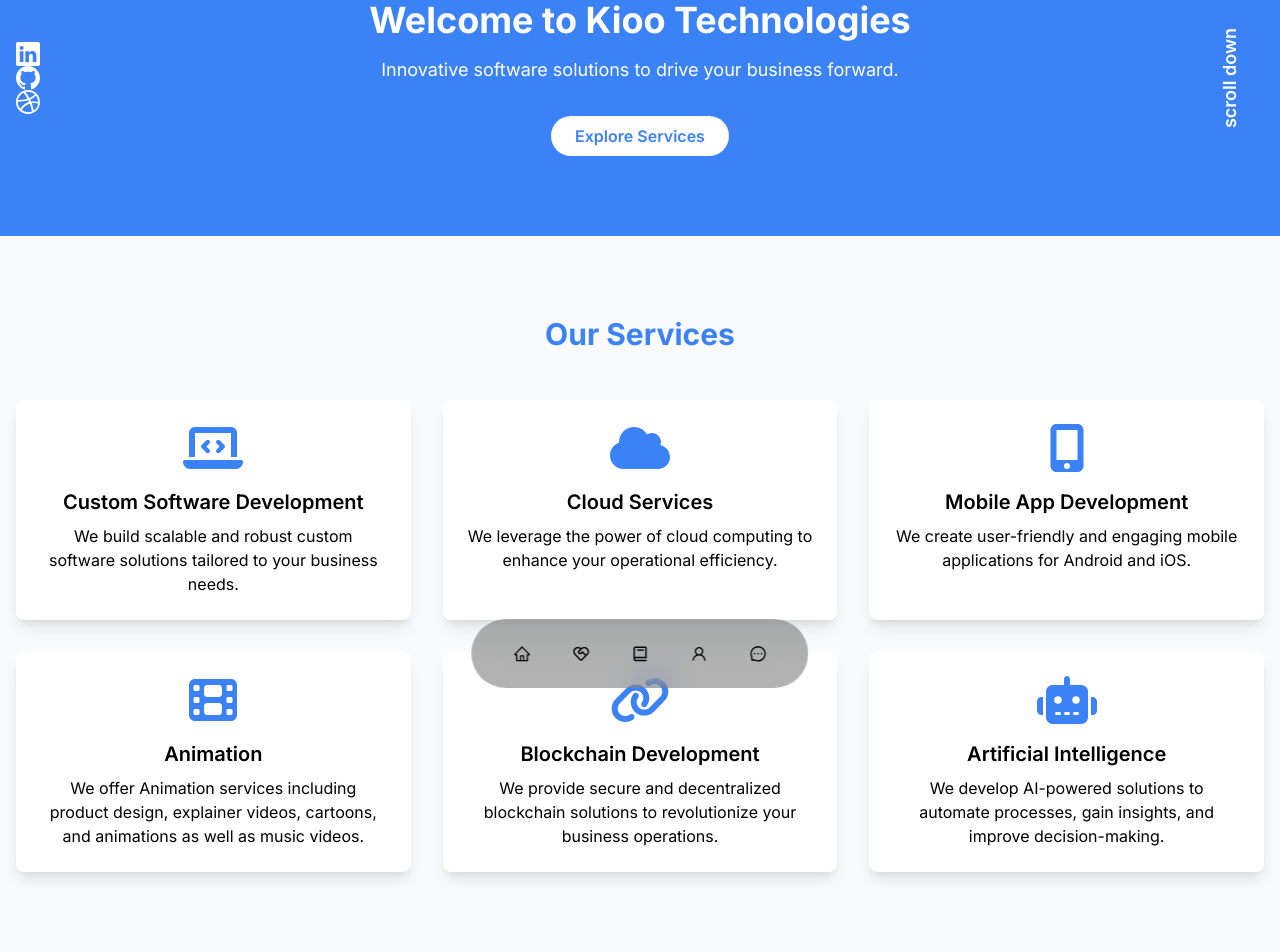
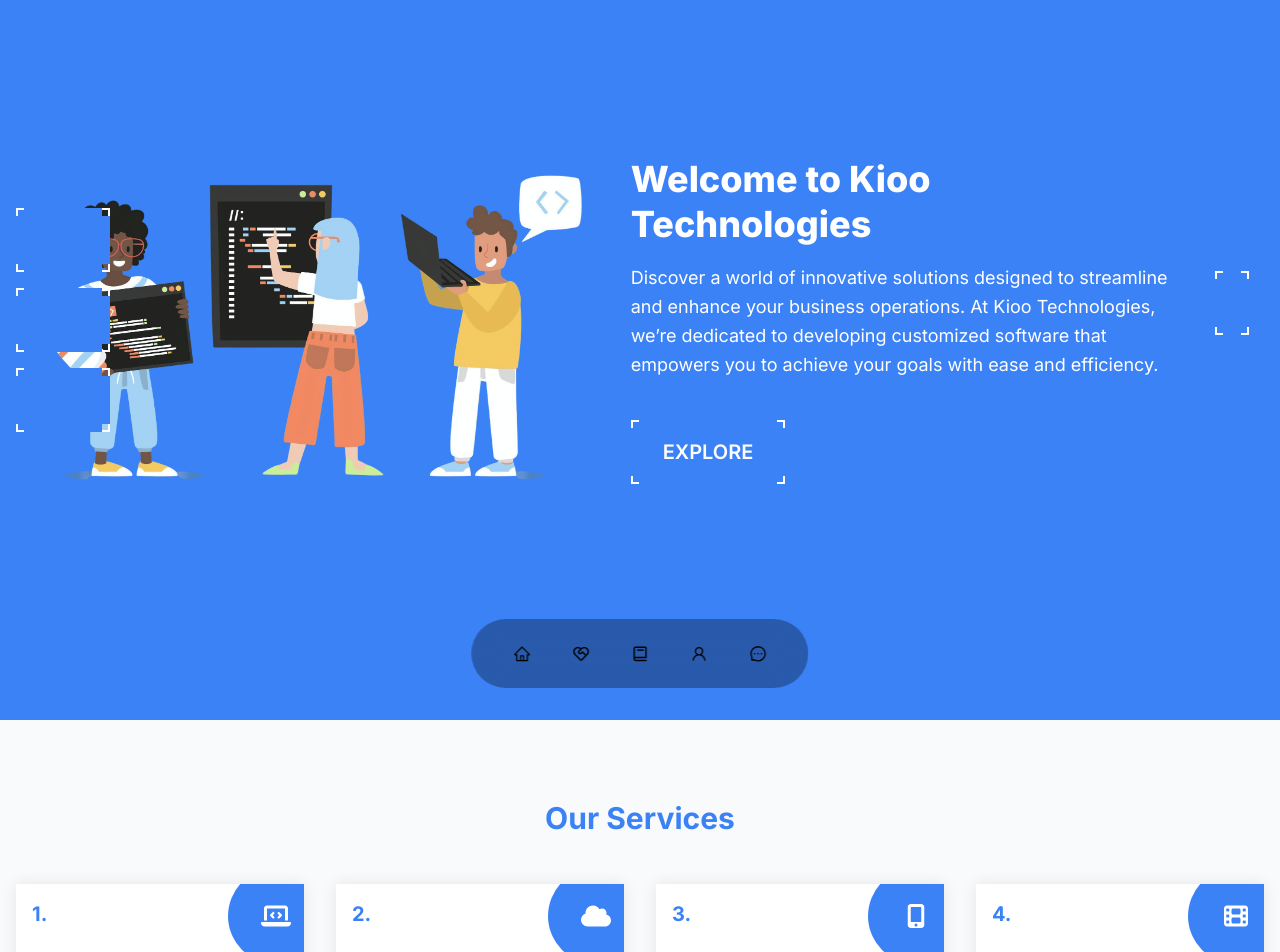
Before and after one commit to bonnieace/portfoliowebsite, a Next.js app: page / in a window 1280 px wide. Shown: the part 80-1032 px from the top of the page. Built offline with nearby package versions, Linux system fonts and the light colour scheme.

Commit message:
updated hero and services sections

```diff
--- a/src/app/page.js
+++ b/src/app/page.js
@@ -3,7 +3,6 @@
 import { FontAwesomeIcon } from '@fortawesome/react-fontawesome';
 import { faLaptopCode, faCloud, faMobileAlt, faFilm, faChain, faVideo, faRobot } from '@fortawesome/free-solid-svg-icons';
 import { Link as ScrollLink, Element, animateScroll as scroll, scroller } from 'react-scroll';
-import Typed from 'react-typed';
 import Projects from "./components/projects";
 import TeamPage from "./components/team";
 import Navs from "./components/nav";
@@ -21,7 +20,7 @@
     icon: faLaptopCode
   },
   {
-    title: "Cloud Services",
+    title: "  Cloud computing Services",
     description: "We leverage the power of cloud computing to enhance your operational efficiency.",
     icon: faCloud
   },
@@ -31,7 +30,7 @@
     icon: faMobileAlt
   },
   {
-    title: "Animation",
+    title: "3D  &  2D Animation services",
     description: "We offer Animation services including product design, explainer videos, cartoons, and animations as well as music videos.",
     icon: faFilm
   },
@@ -41,7 +40,7 @@
     icon: faChain // Assuming faLink represents blockchain; replace with the appropriate icon if needed
   },
   {
-    title: "Artificial Intelligence",
+    title: "Artificial Intelligence and machine learning",
     description: "We develop AI-powered solutions to automate processes, gain insights, and improve decision-making.",
     icon: faRobot // Assuming faRobot represents AI; replace with the appropriate icon if needed
   }
@@ -131,43 +130,144 @@
 }
 
 const HeroSection = () => (
+
   <Element name="hero">
-    <section className="relative flex items-center justify-center text-center  bg-blue-500 text-white py-20 px-4">
-      <div className="absolute left-0 top-1/2 transform -translate-y-1/2 space-y-6 ml-4 hidden md:block">
+  <section className="relative flex flex-col md:flex-row items-center justify-center text-center bg-blue-500 text-white min-h-screen py-20 px-4">
+    {/* Social Links */}
+    <div className="absolute left-0 top-1/2 transform -translate-y-1/2 space-y-4 ml-4 hidden md:flex flex-col">
       <a href="https://www.linkedin.com/in/bonnie-masota-310267248/" target="_blank" rel="noopener noreferrer">
-          <BsLinkedin className="text-white text-2xl hover:text-gray-200 transition" />
+        <BsLinkedin className="text-white text-3xl hover:text-gray-200 transition duration-300" />
       </a>
-        <a href="https://github.com/bonnieace" target="_blank" rel="noopener noreferrer">
-          <BsGithub className="text-white text-2xl hover:text-gray-200 transition" />
+      <a href="https://github.com/bonnieace" target="_blank" rel="noopener noreferrer" className="mt-4">
+        <BsGithub className="text-white text-3xl hover:text-gray-200 transition duration-300" />
       </a>
-        <a href="https://dribbble.com" target="_blank" rel="noopener noreferrer">
-          <BsDribbble className="text-white text-2xl hover:text-gray-200 transition" />
+      <a href="https://dribbble.com" target="_blank" rel="noopener noreferrer" className="mt-4">
+        <BsDribbble className="text-white text-3xl hover:text-gray-200 transition duration-300" />
       </a>
     </div>
-      <div className="flex flex-col items-center justify-center">
-        <h1 className="text-4xl font-bold mb-4">Welcome to Kioo Technologies</h1>
-        <p className="text-lg mb-8">Innovative software solutions to drive your business forward.</p>
-        <ScrollLink to="services" smooth={true} duration={500} className="bg-white text-blue-500 py-2 px-6 rounded-full font-semibold hover:bg-gray-200 transition">
-          Explore Services
+
+    {/* Image Section */}
+    <div className="w-full md:w-1/2 mb-8 md:mb-0">
+      <img src="a.png" alt="Innovative Software Solutions" className="w-full h-auto object-cover rounded-lg" />
+    </div>
+
+    {/* Text Content */}
+    <div className="flex flex-col items-center md:items-start md:w-1/2 px-6">
+      <h1 className="text-4xl font-extrabold mb-4 text-center md:text-left leading-tight">Welcome to Kioo Technologies</h1>
+      <p className="text-lg mb-10 text-center md:text-left leading-relaxed">
+        Discover a world of innovative solutions designed to streamline and enhance your business operations. At Kioo Technologies, we’re dedicated to developing customized software that empowers you to achieve your goals with ease and efficiency.
+      </p>
+      <ScrollLink
+          to="services"
+          smooth={true}
+          duration={500}
+          className="relative inline-block text-white text-decoration-none font-semibold text-transform-uppercase"
+        >
+
+      <button >
+      <a href=""><span>EXPLORE</span></a>
+      <style jsx>{`
+a {
+  position: relative;
+  display: inline-block;
+  padding: 15px 30px;
+  border: 2px solid #fefefe;
+  color: #fefefe;
+  text-decoration: none;
+  font-weight: 600;
+  font-size: 20px;
+}
+
+a::before {
+  content: '';
+  position: absolute;
+  top: 6px;
+  left: -2px;
+  width: calc(100% + 4px);
+  height: calc(100% - 12px);
+  background-color: #3B82F6;
+  transition: 0.3s ease-in-out;
+  transform: scaleY(1);
+}
+
+a:hover::before {
+  transform: scaleY(0);
+}
+
+a::after {
+  content: '';
+  position: absolute;
+  left: 6px;
+  top: -2px;
+  height: calc(100% + 4px);
+  width: calc(100% - 12px);
+  background-color: #3B82F6;
+  transition: 0.3s ease-in-out;
+  transform: scaleX(1);
+  transition-delay: 0.5s;
+}
+
+a:hover::after {
+  transform: scaleX(0);
+}
+
+a span {
+  position: relative;
+  z-index: 3;
+}
+
+button {
+  background-color: none;
+  text-decoration: none;
+  background-color: #3B82F6;
+  border: none;
+}
+
+       `} </style>
+      </button>
       </ScrollLink>
+
     </div>
+
+    {/* Scroll Down Link */}
     <a href="#contact" className="absolute right-0 top-1/2 transform -translate-y-1/2 -rotate-90 text-lg font-semibold text-white hover:text-gray-200 transition hidden md:block">
-        scroll down
+
     </a>
   </section>
 </Element>
+
 );
 
 const ServicesSection = () => (
   <section id="services" className="py-20 px-4 bg-gray-50">
     <div className="max-w-7xl mx-auto">
       <h2 className="text-3xl font-bold text-blue-500 text-center mb-12">Our Services</h2>
-      <div className="grid grid-cols-1 md:grid-cols-3 gap-8">
-        {services.map((service, index) => <Service key={index} service={service} />)}
+      <div className="grid grid-cols-1 md:grid-cols-4 gap-8 align-items-center">
+        {services.map((service, index) => (
+          <div
+            key={index}
+            className="flex flex-col items-start justify-center w-100 h-80 bg-white shadow-[0px_0px_15px_rgba(0,0,0,0.09)] p-9 space-y-3 relative overflow-hidden mx-auto" // Increased height here
+          >
+            {/* Number at the top left */}
+            <div className="w-12 h-12 text-blue-500 absolute top-4 left-4">
+              <p className="text-blue text-xl font-bold">{index + 1}.</p>
+            </div>
+
+            {/* Icon inside a circle at the bottom right */}
+            <div className="w-24 h-24 bg-blue-500 rounded-full absolute -right-5 -top-7 flex items-center justify-center">
+              <FontAwesomeIcon icon={service.icon} className="text-white text-2xl" />
+            </div>
+
+            <h1 className="font-bold text-xl text-center">{service.title}</h1>
+            <p className="text-md text-zinc-500 leading-6 text-center">{service.description}</p>
+          </div>
+        ))}
       </div>
     </div>
   </section>
 );
+
+
 
 const TestimonialsSection = () => (
   <section id="testimonials" className="py-20 px-4 bg-white">
```
Also changed, not shown: public/a.png (added). Lines whose indentation alone changed are shown as unchanged.
